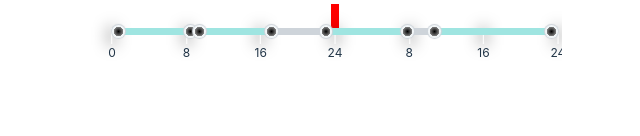
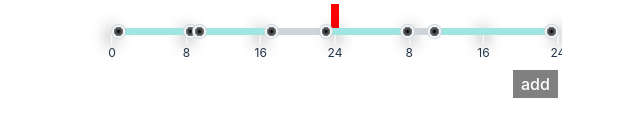
Before and after one commit to DreamEcho100/multi-range-slider, a React (Vite) app: page / in a window 1280 px wide. Shown: the part 506-642 px from the top of the page, without its empty margins (337-977 px from the left). Built offline with nearby package versions, Linux system fonts and the light colour scheme.

Commit message:
feat: add button to dynamically add sliders

```diff
--- a/src/components/ReactMultiRangeSlider/index.jsx
+++ b/src/components/ReactMultiRangeSlider/index.jsx
@@ -72,6 +72,30 @@ export default function ReactMultiRangeSlider(props) {
 			<div className={classes.slider__track} />
 
 			<RangeTrackIndicator store={props.store} />
+
+			<div
+				style={{
+					position: 'absolute',
+					right: 0,
+					// bottom: '-500%',
+					transform: 'translateY(150%)'
+				}}
+			>
+				<button
+					style={{
+						backgroundColor: 'gray',
+						color: 'white',
+						padding: '0.25rem 0.5rem',
+						border: 0,
+						borderRadius: 0
+					}}
+					onClick={() => {
+						props.store.getState().addSlider();
+					}}
+				>
+					add
+				</button>
+			</div>
 		</div>
 	);
 }
--- a/src/components/ReactMultiRangeSlider/utils.js
+++ b/src/components/ReactMultiRangeSlider/utils.js
@@ -18,13 +18,14 @@ import { createStore } from 'zustand';
  * base: CreateMRSStoreBase,
  * step: number,
  * rangeType: 'down' | 'up' | 'alternate-even' | 'alternate-odd',
+ * setSliders: (sliders: (Omit<Slider, 'id'> & { id?: string })[], options?: { andSetInitialSliders?: boolean }) => void,
  * updateSlider: (valueOrUpdate: Slider | ((value: Slider) => Slider),  params: { id: string, index?: number, type: 'start' | 'end' } ) => void,
+ * addSlider: (slider?: Partial<Slider>) => void,
+ * deTransformValue: (value: number) => number,
  * transformValue: (value: number) => number,
- * deTransformValue: (value: number) => number,
- * setSliders: (sliders: (Omit<Slider, 'id'> & { id?: string })[], options?: { andSetInitialSliders?: boolean }) => void;
+ * transformSlider: TransformSlider,
  * getTransformedSliders: GetTransformedSliders,
  * getTransformedSlider: GetTransformedSlider,
- * transformSlider: TransformSlider
  *  }} CreateMRSStoreShape
  **/
 /** @typedef { import('zustand').StoreApi<CreateMRSStoreShape> } CreateMRSStoreApi */
@@ -147,6 +148,47 @@ export function CreateMRSStore(params) {
 					}
 					set({ base });
 				},
+				addSlider(slider) {
+					const store = get();
+					const base = store.base;
+
+					const id =
+						slider?.id ??
+						(base.sliders.length + Math.random()).toString(36).slice(2);
+					let start = slider?.start
+						? store.transformValue(slider?.start)
+						: undefined;
+					let end = slider?.end ? store.transformValue(slider.end) : undefined;
+
+					const lastSlider = base.sliders[base.sliders.length - 1];
+
+					if (typeof start !== 'number') {
+						start = lastSlider ? lastSlider.end + store.step : base.min;
+					}
+
+					if (typeof end !== 'number') {
+						end = start + store.step;
+					}
+
+					if (end > base.max) {
+						end = base.max;
+					}
+
+					if (start > end) {
+						console.error('start must be less than end');
+						return;
+					}
+
+					const newSlider = {
+						id,
+						start,
+						end
+					};
+
+					base.sliders.push(newSlider);
+					set({ base });
+				},
+
 				getTransformedSliders(selectorKey = 'sliders') {
 					const store = get();
 					/** @type {Slider[]} */
```
